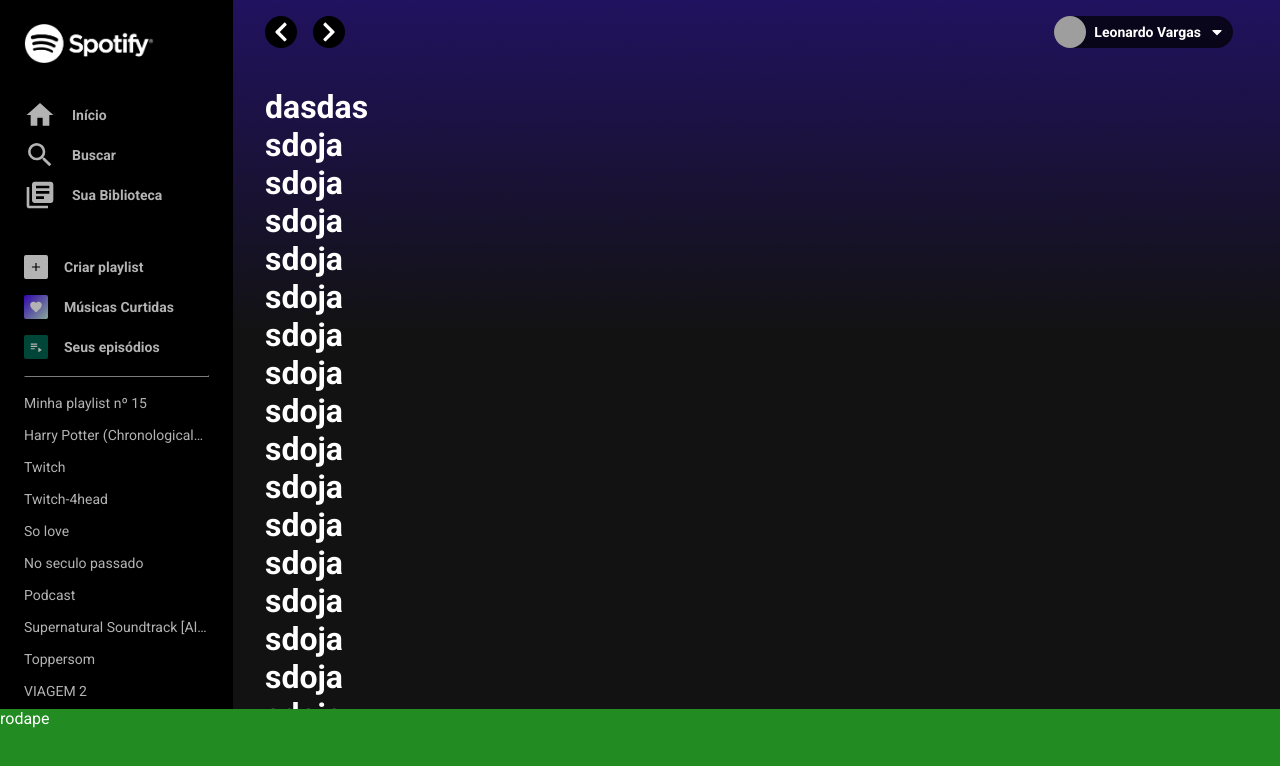
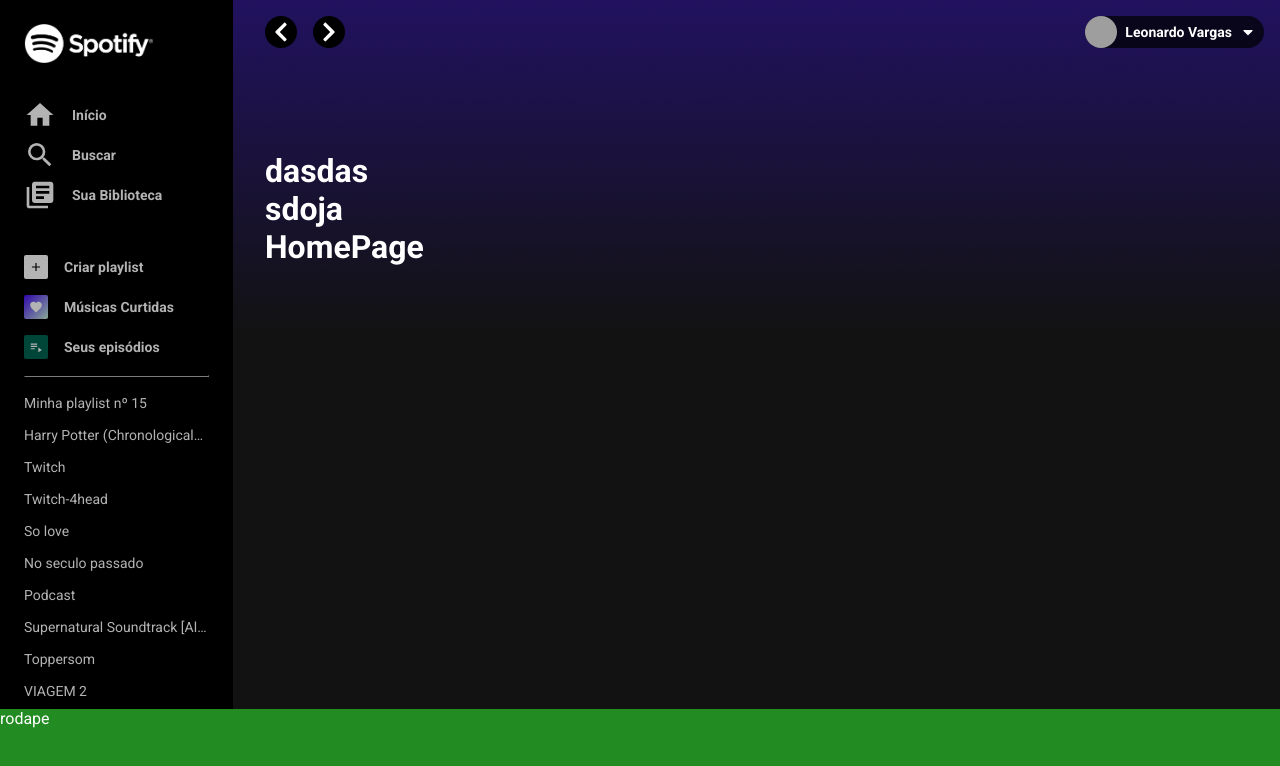
Before and after one commit to leovargasdev/spotify-clone, a Next.js app: page / in a window 1280 px wide. Shown: the top 766 px of the page. Built offline with nearby package versions, Linux system fonts and the light colour scheme; grey boxes are pictures that could not be loaded.

Commit message:
feat: efeito no background do main

```diff
--- a/src/components/Header/styles.module.scss
+++ b/src/components/Header/styles.module.scss
@@ -1,11 +1,11 @@
 .container {
-  position: fixed;
+  position: sticky;
   top: 0;
-  left: 233px;
+  left: 0;
 
-  width: calc(100vw - 248px);
-  height: 64px;
-  padding: 0 32px;
+  width: 100%;
+  height: auto;
+  padding: 16px 16px 16px 32px;
 
   display: flex;
   align-items: center;
--- a/src/components/Layout/index.tsx
+++ b/src/components/Layout/index.tsx
@@ -22,7 +22,9 @@ export const Layout = ({ children }: LayoutProps) => {
       let opacity = Math.ceil((currentScroll * 100) / MAX_SCROLL)
       opacity = Math.min(100, opacity) / 100
 
-      mainHeader.style.backgroundColor = `rgba(80, 40, 240, ${opacity})`
+      mainHeader.style.backgroundColor = `rgba(32, 16, 96, ${opacity})`
+
+      mainContent.style.setProperty('--opacity', String(1 - opacity))
     }
 
     const scrollMainContent = document.getElementById('main-content')
@@ -34,32 +36,10 @@ export const Layout = ({ children }: LayoutProps) => {
   return (
     <div className={styles.container}>
       <NavBar />
-      <main className={styles['active--scroll']} id="main-content">
+      <main className="scroll" id="main-content">
         <Header />
         <div className={styles.content}>
           <h1>dasdas</h1>
-          <h1>sdoja</h1>
-          <h1>sdoja</h1>
-          <h1>sdoja</h1>
-          <h1>sdoja</h1>
-          <h1>sdoja</h1>
-          <h1>sdoja</h1>
-          <h1>sdoja</h1>
-          <h1>sdoja</h1>
-          <h1>sdoja</h1>
-          <h1>sdoja</h1>
-          <h1>sdoja</h1>
-          <h1>sdoja</h1>
-          <h1>sdoja</h1>
-          <h1>sdoja</h1>
-          <h1>sdoja</h1>
-          <h1>sdoja</h1>
-          <h1>sdoja</h1>
-          <h1>sdoja</h1>
-          <h1>sdoja</h1>
-          <h1>sdoja</h1>
-          <h1>sdoja</h1>
-          <h1>sdoja</h1>
           <h1>sdoja</h1>
           {children}
         </div>
--- a/src/components/Layout/styles.module.scss
+++ b/src/components/Layout/styles.module.scss
@@ -37,7 +37,7 @@
       position: fixed;
       top: 0;
       left: 233px;
-
+      opacity: var(--opacity);
       z-index: -1;
       width: calc(100vw - 233px);
       height: 332px;
@@ -45,9 +45,6 @@
       background-image: linear-gradient(rgba(0,0,0,.6) 0,#121212 100%),var(--background-noise);
     }
 
-    // &.active--scroll:before {
-    //   background: none;
-    // }
   }
 
   footer {
```
